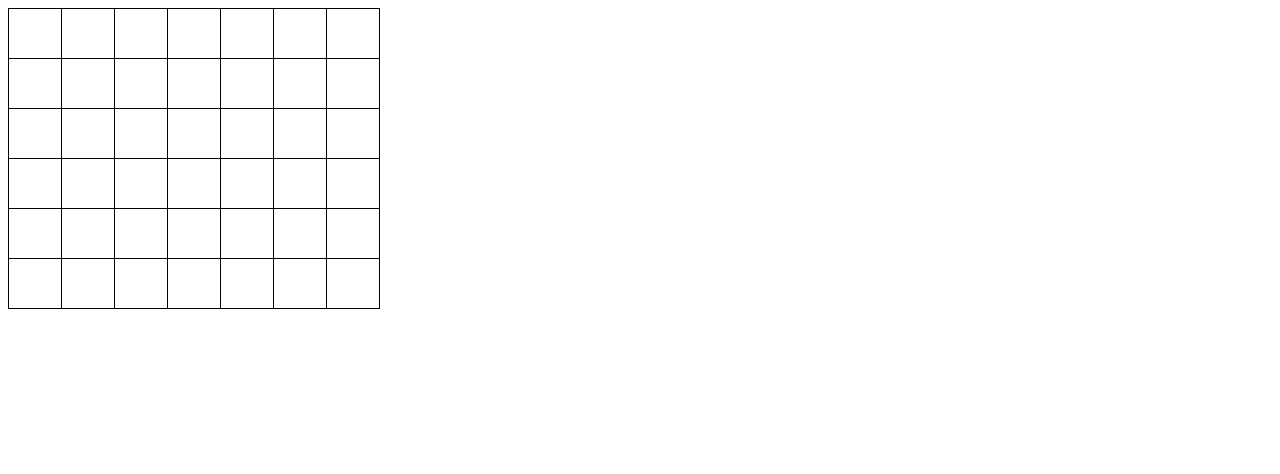
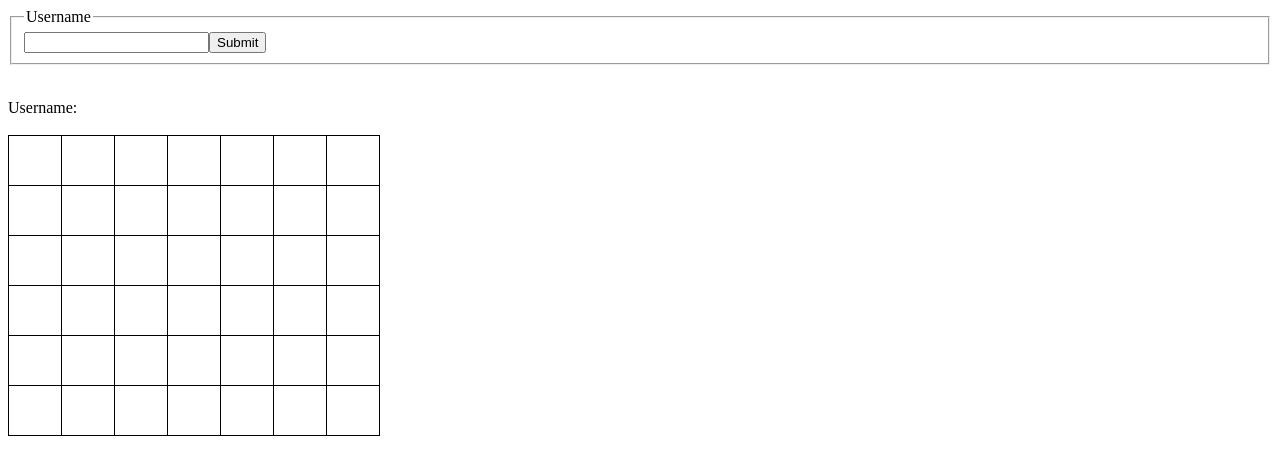
Before and after one commit to jonasheinrich/four-in-a-row, a React app: page / in a window 1280 px wide. Built offline with nearby package versions, Linux system fonts and the light colour scheme.

Commit message:
Add initial interface to login

```diff
--- a/app/app.css
+++ b/app/app.css
@@ -9,3 +9,21 @@ table td {
   height: 50px;
   text-align: center;
 }
+
+#username {
+  display: flex;
+}
+
+.loader {
+  border: 4px solid #f3f3f3;
+  border-top: 4px solid #3498db;
+  border-radius: 50%;
+  width: 8px;
+  height: 8px;
+  animation: spin 2s linear infinite;
+}
+
+@keyframes spin {
+  0% { transform: rotate(0deg); }
+  100% { transform: rotate(360deg); }
+}
--- a/app/app.js
+++ b/app/app.js
@@ -1,11 +1,60 @@
 import React from 'react';
 import { render } from 'react-dom';
 import Board from './components/Board'
+import axios from 'axios';
 
 class App extends React.Component {
+  componentWillMount() {
+    this.setState({
+      username: '',
+      validating_user: false
+    });
+  }
+  handleClick = (e) => {
+    e.preventDefault();
+
+    const username = this.refs.username.value;
+    this.setState({
+      username: username,
+      validating_user: true
+    });
+
+    axios.post('http://localhost:3000/users', {user: {name: username}})
+         .then(function() {
+           this.setState({
+             validating_user: false
+           });
+         }.bind(this))
+         .catch(function(error) {
+           this.setState({
+             validating_user: false
+           });
+           console.log(error.response);
+         }.bind(this));
+  }
+
   render() {
     return(
-      <Board />
+      <div>
+        <form>
+          <fieldset>
+            <legend>Username</legend>
+            <input type='text' ref='username' />
+            <input type='submit' onClick={this.handleClick}/>
+          </fieldset>
+        </form>
+        <br />
+        <div id='username'>
+          Username: &nbsp;
+          <span style={{color: this.state.validating_user ? '#d3d3d3' : 'black'}}>
+            {this.state.username}
+          </span>
+          <div className='loader' style={{display: this.state.validating_user ? 'block' : 'none'}}>
+          </div>
+        </div>
+        <br />
+        <Board />
+      </div>
     )
   }
 }
--- a/package.json
+++ b/package.json
@@ -19,6 +19,7 @@
     "webpack-dev-server": "^1.16.2"
   },
   "dependencies": {
+    "axios": "^0.15.3",
     "react": "^15.4.1",
     "react-dom": "^15.4.1"
   }
```
